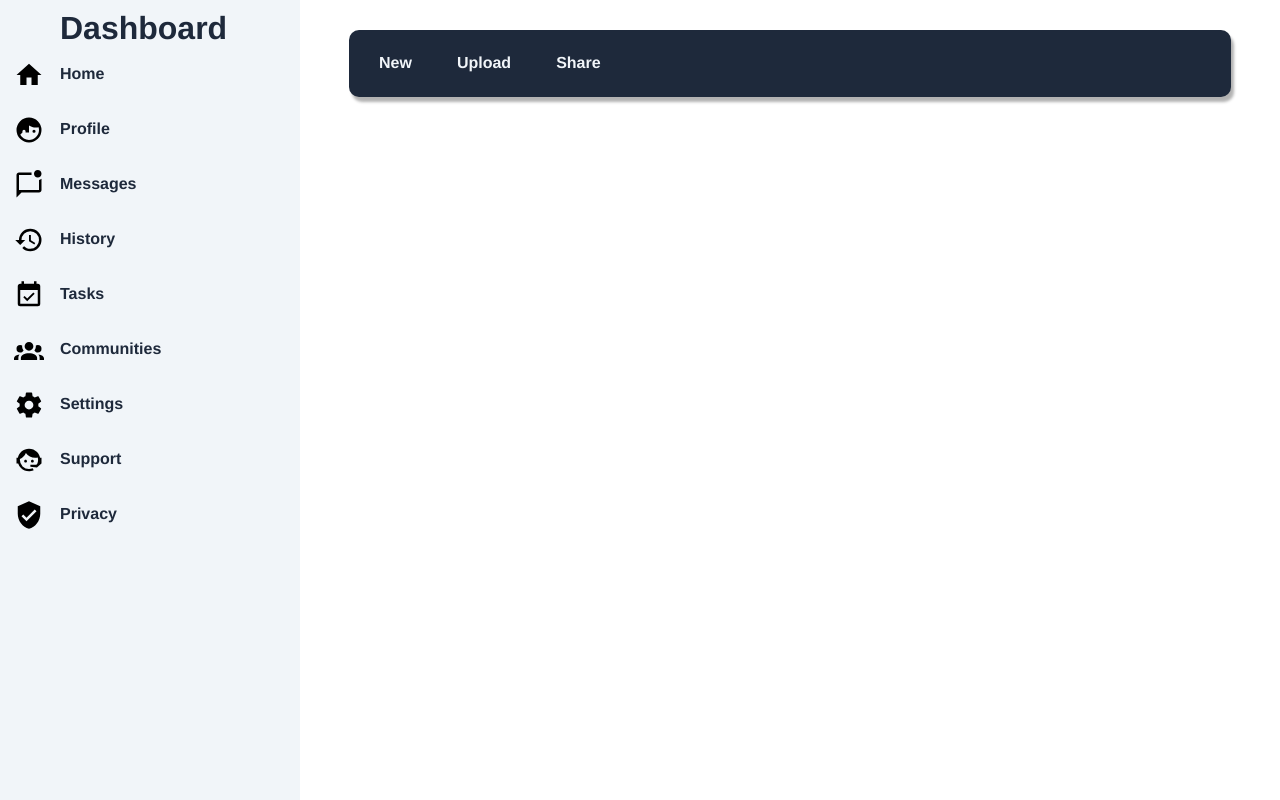
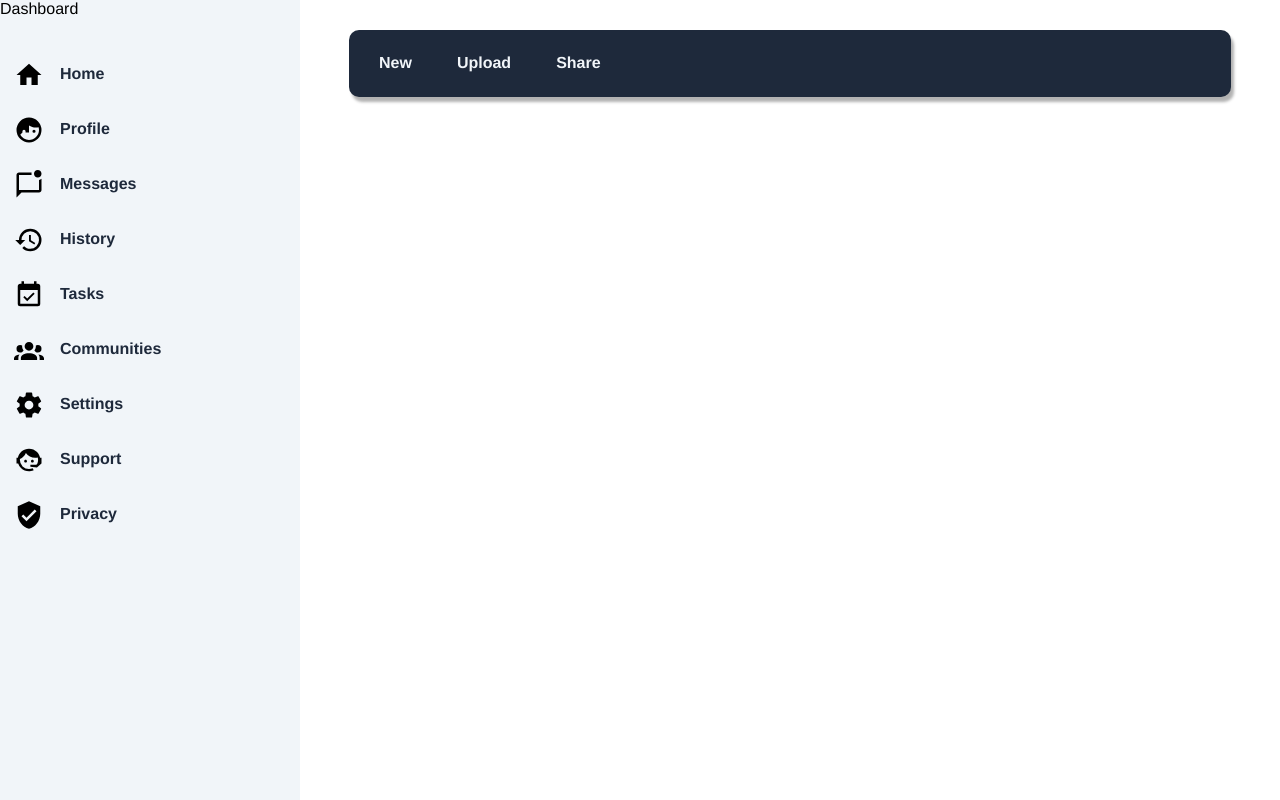
Before and after one commit to rto24/odin-admin-dashboard, a plain HTML site: page index.html in a window 1280 px wide. Drawn offline with Linux system fonts and the light colour scheme.

Commit message:
Changed dashboard from h1 to div

```diff
--- a/index.html
+++ b/index.html
@@ -9,7 +9,9 @@
 <body>
   <div class="container">
     <div class="sidebar">
-      <h1 class="dash-header">Dashboard</h1>
+      <div class="dash-header">
+        Dashboard
+      </div>
       <div class="home dash-element">
         Home
       </div>
```
